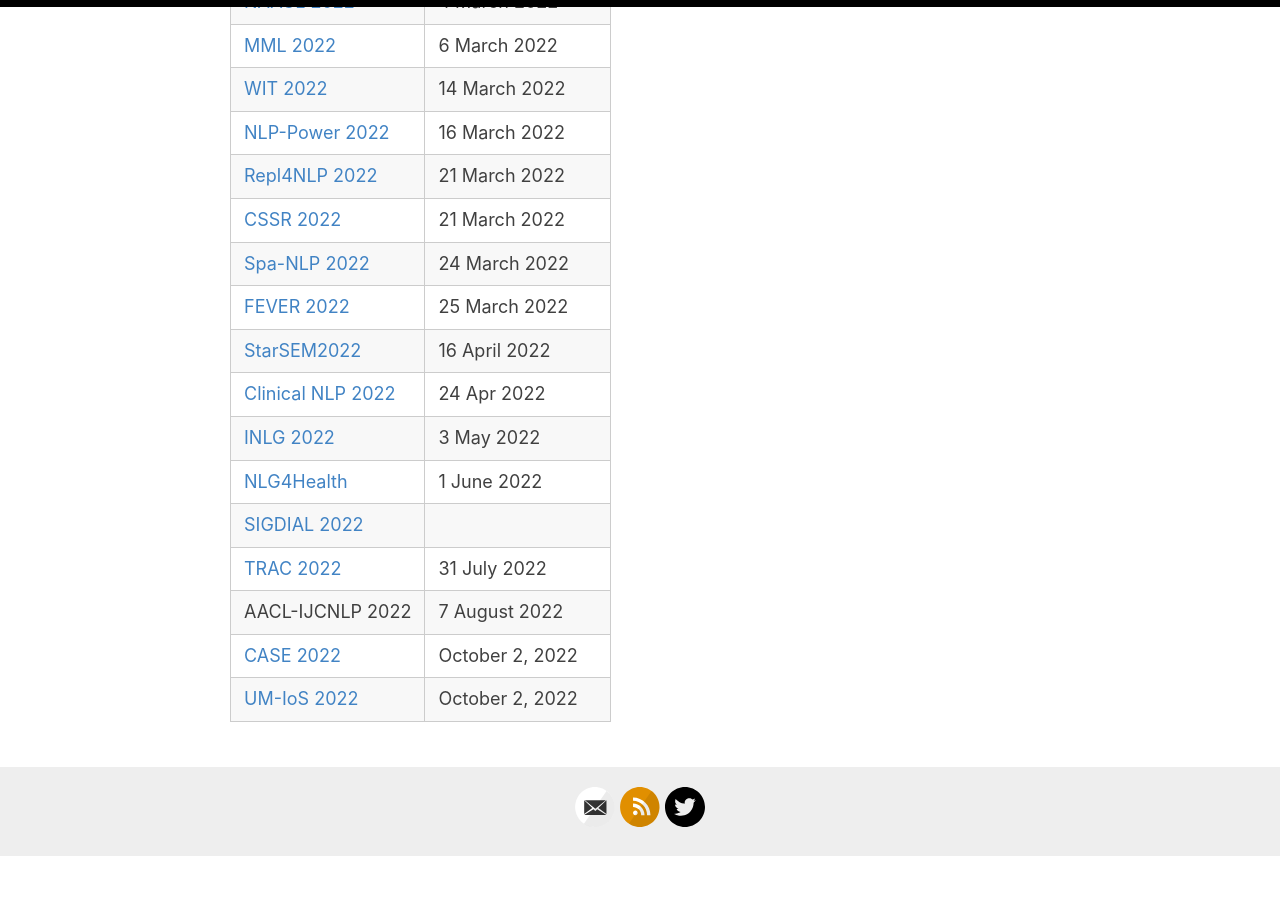
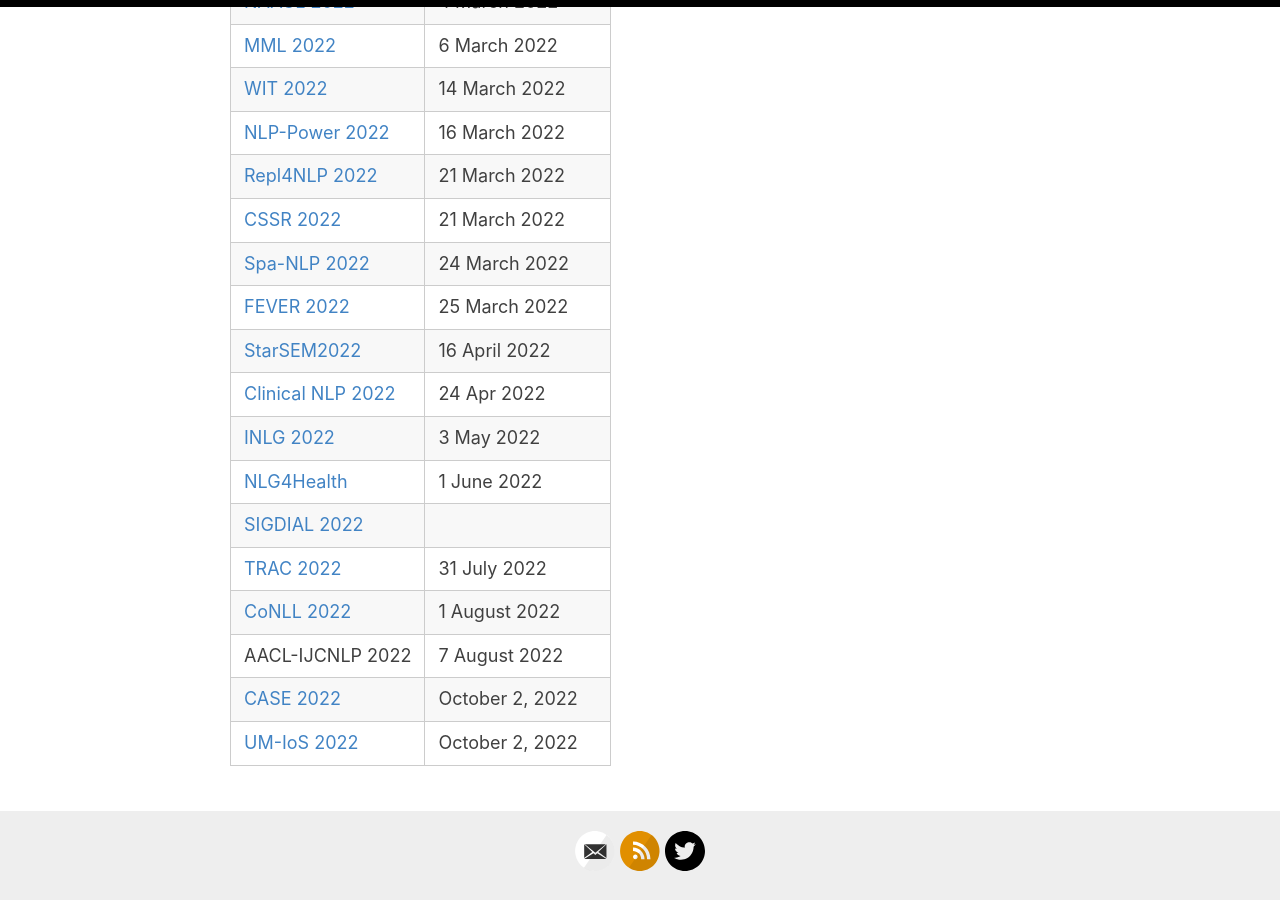
Before and after one commit to amitmerchant1990/reverie, a Jekyll site: the page built from dates.md, in a window 1280 px wide and 900 px high, scrolled down 1657 px. Built offline with Jekyll 4.4.1, drawn with Linux system fonts in a browser that asks for light colours; before the commit the page ends 2514 px from its top, so only the background shows below that.

Commit message:
Added CoNLL commitment date

```diff
--- a/dates.md
+++ b/dates.md
@@ -51,6 +51,7 @@ Current publication venues participating in ARR are listed below. If you represe
 | [NLG4Health](https://nlg4health.uvt.nl/) | 1 June 2022 |
 | [SIGDIAL 2022](https://2022.sigdial.org/) | |
 | [TRAC 2022](https://sites.google.com/view/trac2022/) | 31 July 2022 |
+| [CoNLL 2022](https://conll.org/) | 1 August 2022 |
 | AACL-IJCNLP 2022 | 7 August 2022 |
 | [CASE 2022](https://emw.ku.edu.tr/case-2022/) | October 2, 2022 |
 | [UM-IoS 2022](https://induction-of-structure.github.io/emnlp2022/) | October 2, 2022 |
```
